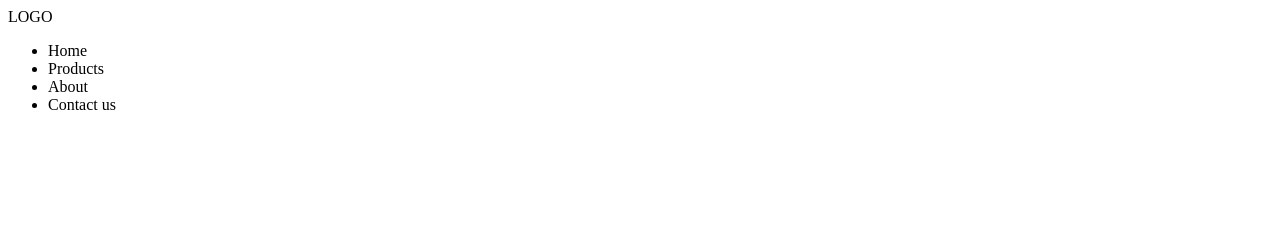
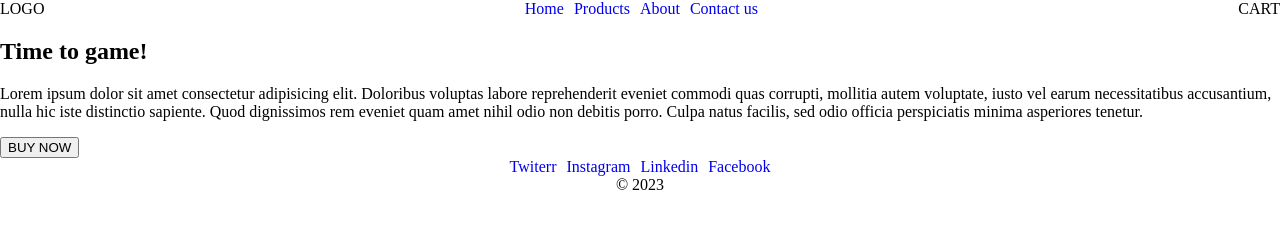
Before and after one commit to SorinTolbaru/LandingPage, a plain HTML site: page index.html in a window 1280 px wide. Drawn offline with Linux system fonts and the light colour scheme.

Commit message:
Removed style.map added more elements in html

```diff
--- a/index.html
+++ b/index.html
@@ -10,20 +10,46 @@
     <nav>
         <div class="logo">LOGO</div>
         <ul>
-            <li>Home</li>
-            <li>Products</li>
-            <li>About</li>
-            <li>Contact us</li>
+            <li><a href="#">Home</a></li>
+            <li><a href="#">Products</a></li>
+            <li><a href="#">About</a></li>
+            <li><a href="#">Contact us</a></li>
         </ul>
-        <div class="shop"></div>
-        <div class="search"></div>
+        <div class="shop">CART</div>
     </nav>
-    <main>
-        <section></section>
-        <section></section>
+    <main id="home">
+        <section class="home-description">
+            <h1 class="home-description__title">Time to game!</h1>
+            <p class="home-description__text">Lorem ipsum dolor sit amet consectetur adipisicing elit. Doloribus voluptas labore reprehenderit eveniet commodi quas corrupti, mollitia autem voluptate, iusto vel earum necessitatibus accusantium, nulla hic iste distinctio sapiente. Quod dignissimos rem eveniet quam amet nihil odio non debitis porro. Culpa natus facilis, sed odio officia perspiciatis minima asperiores tenetur.</p>
+            <button class="home-description__buy-button">BUY NOW</button>
+        </section>
+        <section class="home-product">
+
+        </section>
     </main>
+
+    <main id="products">
+
+    </main>
+
+    <main id="about">
+
+    </main>
+
+    <main id="contact">
+
+    </main>
+
     <footer>
-
+        <div id="social-media">
+            <ul>
+                <li><a href="#">Twiterr</a></li>
+                <li><a href="#">Instagram</a></li>
+                <li><a href="#">Linkedin</a></li>
+                <li><a href="#">Facebook</a></li>
+            </ul>
+        </div>
+        &copy 2023
     </footer>
 <script src="script.js"></script>
 </body>
--- a/style.sass
+++ b/style.sass
@@ -1,4 +1,28 @@
+
+body
+    margin: 0
 
 
-a
-    text-dc
+
+footer
+    display: flex
+    align-items: center
+    flex-direction: column
+
+nav, #social-media
+    display: flex
+    justify-content: space-between
+    ul
+        display: flex
+        gap: 10px
+
+li
+    list-style-type: none
+
+ul
+    margin:0
+    padding: 0
+
+li
+    a
+        text-decoration: none
```
Also changed, not shown: style.css, 1 other file.
